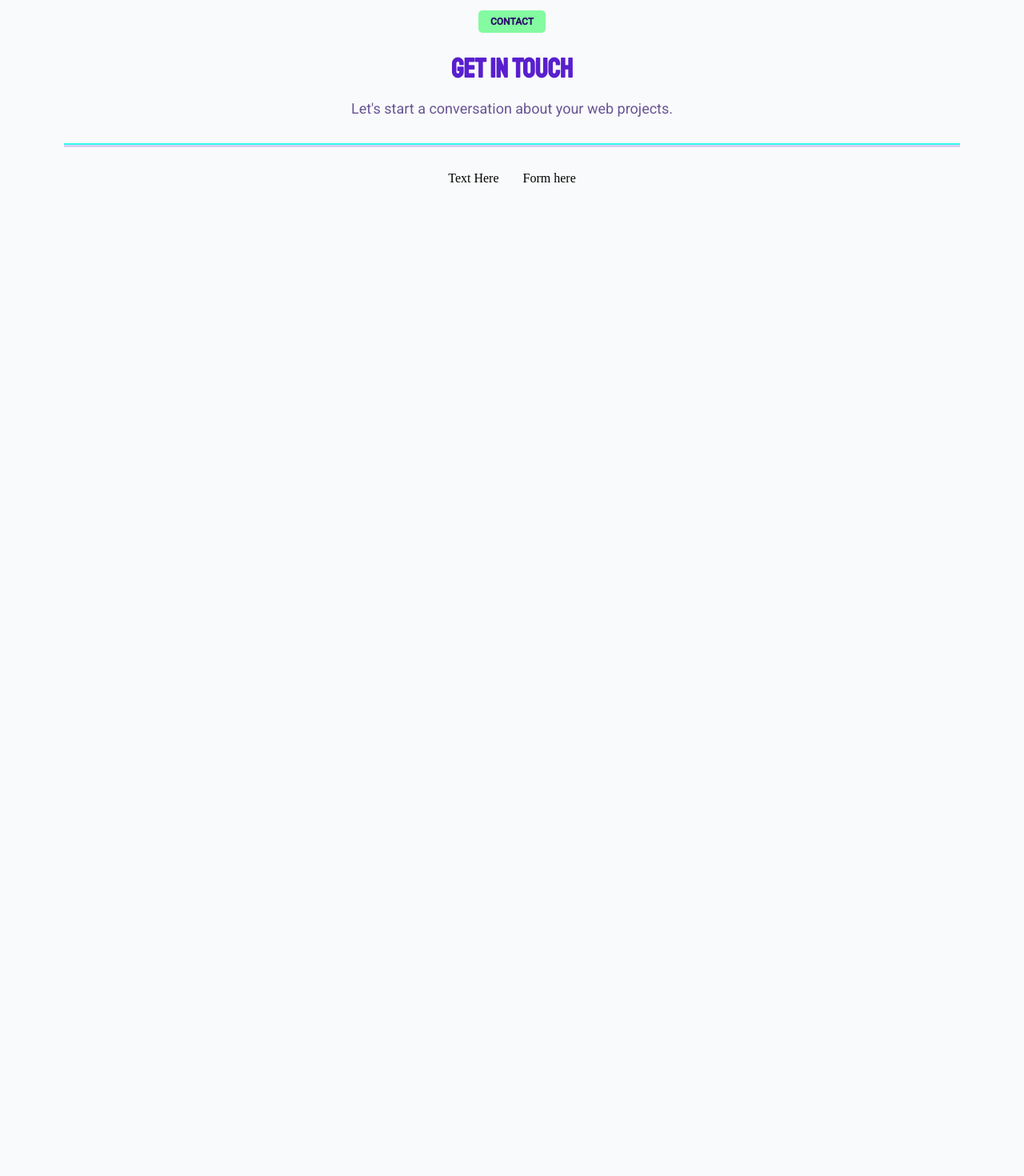
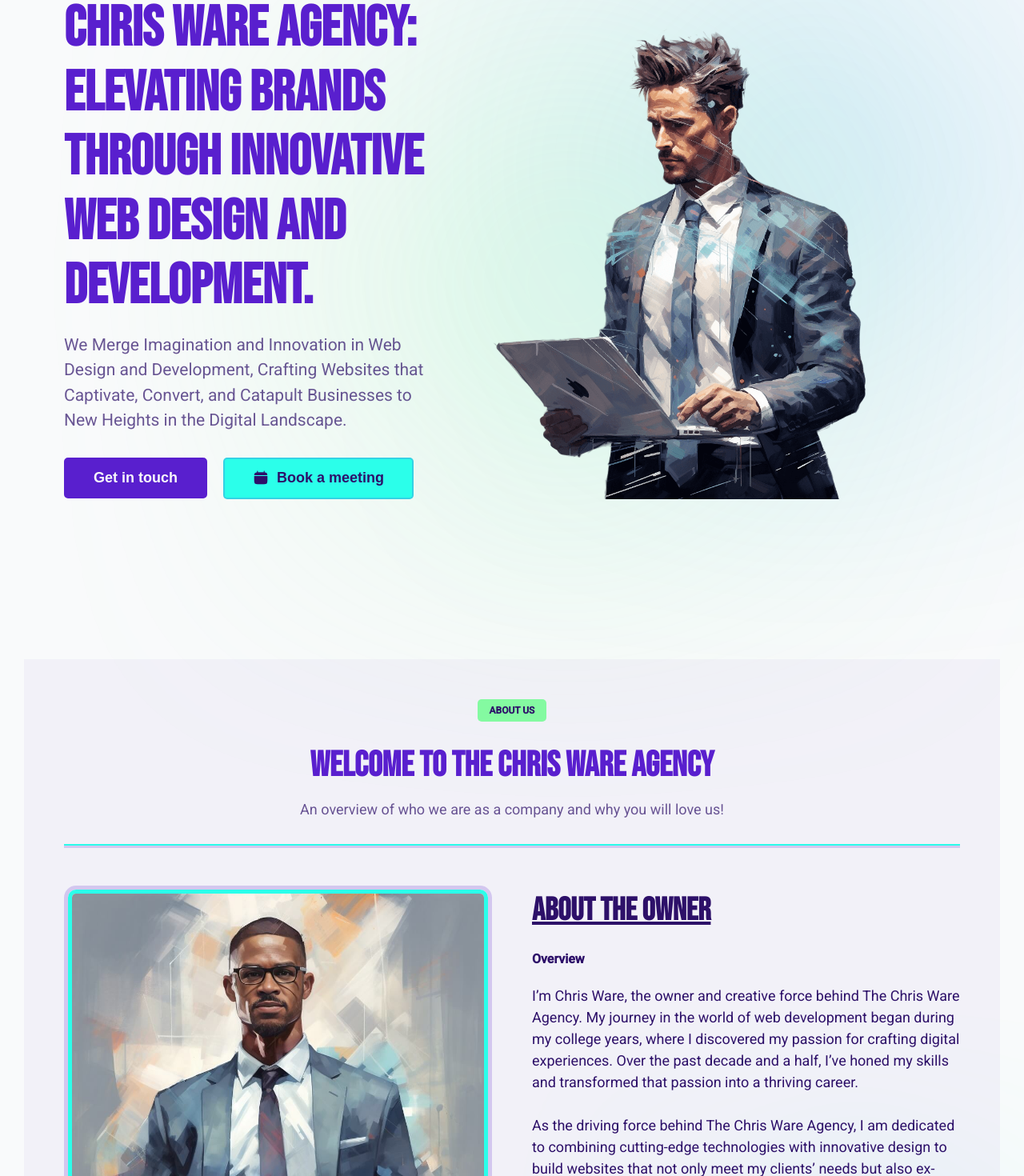
Before and after one commit to ChristianWare/chris-ware-agency, a Next.js app: page / in a window 1280 px wide. Shown: the part 80-1550 px from the top of the page at 80% size. Before the commit the page ends 800 px from the top, so only its background shows below. Built offline with nearby package versions, Linux system fonts and the light colour scheme.

Commit message:
New Font

```diff
--- a/src/app/components/ContactSection/ContactSection.module.css
+++ b/src/app/components/ContactSection/ContactSection.module.css
@@ -8,13 +8,32 @@
 }
 
 .bottom {
-    display: flex;
-    align-items: center;
-    justify-content: center;
-    gap: 3rem;
+  display: flex;
+  align-items: center;
+  justify-content: space-between;
+  gap: 3rem;
 }
 
+.left,
+.right {
+  flex: 1;
+}
 
+.heading {
+  font-family: var(--staatliches);
+  font-size: 6rem;
+  line-height: 100%;
+  width: 90%;
+  color: var(--primary);
+  text-decoration: none;
+}
+
+.form {
+  /* background-color: var(--secondary); */
+  padding: 2rem;
+  border-radius: 8px;
+  border: 1px solid var(--primary);
+}
 
 @media screen and (max-width: 820px) {
   .content {
--- a/src/app/components/ContactSection/ContactSection.tsx
+++ b/src/app/components/ContactSection/ContactSection.tsx
@@ -11,8 +11,20 @@ const ContactSection = () => {
           copyText="Let's start a conversation about your web projects."
         />
         <div className={styles.bottom}>
-            <div className={styles.left}>Text Here</div>
-            <div className={styles.right}>Form here</div>
+          <div className={styles.left}>
+            <h3 className={styles.heading}>
+              We&#39;re dedicated to building impressive websites for your
+              business. Collaborate with the chris ware agency today!
+            </h3>
+          </div>
+          <div className={styles.right}>
+            <form className={styles.form}>
+              <label></label>
+              <input type='email' />
+              <textarea />
+              <button type='submit'>Submit</button>
+            </form>
+          </div>
         </div>
       </div>
     </section>
--- a/src/app/components/Hero/Hero.module.css
+++ b/src/app/components/Hero/Hero.module.css
@@ -18,6 +18,7 @@
 
 .title {
   text-transform: uppercase;
+  /* font-size: 7rem; */
 }
 
 .copy {
--- a/src/app/components/Hero/Hero.tsx
+++ b/src/app/components/Hero/Hero.tsx
@@ -3,6 +3,7 @@ import styles from "./Hero.module.css";
 import Image from "next/image";
 import HeroImage from "../../../../public/images/hero5.png";
 import Calendar from "../../../../public/icons/calendar.png";
+
 
 const Hero = () => {
   return (
--- a/src/app/components/Process/Process.tsx
+++ b/src/app/components/Process/Process.tsx
@@ -11,7 +11,7 @@ const Process = () => {
       <div className={styles.content}>
         <SectionHeading
           labelText='Our Process'
-          headingText='The way we do things'
+          headingText='Our Six step Method'
           copyText='You&#39;re 6 steps away from a new website...'
         />
 
--- a/src/app/globals.css
+++ b/src/app/globals.css
@@ -35,8 +35,8 @@ a {
 }
 
 h1 {
-  font-size: 6rem;
-  line-height: 130%;
+  font-size: 7rem;
+  line-height: 115%;
 }
 
 h1,
@@ -45,30 +45,30 @@ h3,
 h4,
 h5,
 h6 {
-  font-family: var(--staatliches);
+  font-family: var(--bebasneue);
   color: var(--primary);
 }
 
 h2 {
-  font-size: 3.4rem;
+  font-size: 4.4rem;
 }
 
 h3 {
-  font-size: 3rem;
+  font-size: 4rem;
   color: var(--text);
   text-decoration: underline;
 }
 
 h4 {
-  font-size: 2.5rem;
+  font-size: 3.5rem;
 }
 
 h5 {
-  font-size: 2.1rem;
+  font-size: 3.1rem;
 }
 
 h6 {
-  font-size: 2rem;
+  font-size: 3rem;
 }
 
 button {
--- a/src/app/layout.tsx
+++ b/src/app/layout.tsx
@@ -1,6 +1,7 @@
 import "./globals.css";
 import type { Metadata } from "next";
 import { Roboto, Staatliches } from "next/font/google";
+import localFont from "next/font/local";
 import styles from "./layout.module.css";
 import Nav from "./components/Nav/Nav";
 
@@ -18,6 +19,11 @@ const staatliches = Staatliches({
   variable: "--staatliches",
 });
 
+const bebasneue = localFont({
+  src: "../../public/fonts/bebasneue.woff2",
+  variable: "--bebasneue",
+});
+
 export const metadata: Metadata = {
   title: "Chris Ware Agency",
   description: "Generated by create next app",
@@ -31,7 +37,7 @@ export default function RootLayout({
   return (
     <html lang='en'>
       <body
-        className={`${roboto.variable} ${staatliches.variable} ${styles.layout}`}
+        className={`${roboto.variable} ${staatliches.variable} ${bebasneue.variable} ${styles.layout}`}
       >
         <Nav />
         {children}
--- a/src/app/page.tsx
+++ b/src/app/page.tsx
@@ -12,15 +12,15 @@ import ContactSection from "./components/ContactSection/ContactSection";
 export default function Home() {
   return (
     <main>
-      {/* <Hero />
+      <Hero />
       <About />
       <Services />
       <Portfolio />
       <Testimonials />
       <Process />
       <Pricing />
-      <BlogSection /> */}
-      <ContactSection />
+      <BlogSection />
+      {/* <ContactSection /> */}
     </main>
   );
 }
```
Also changed, not shown: public/fonts/bebasneue.woff2 (added).
